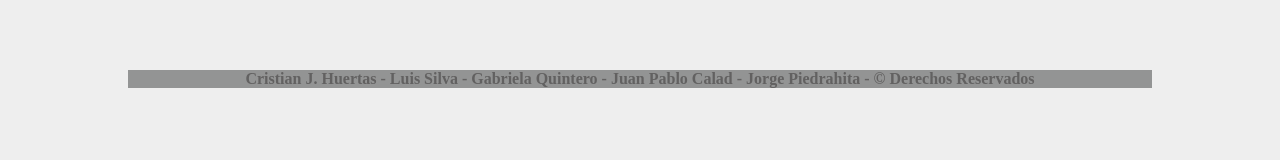
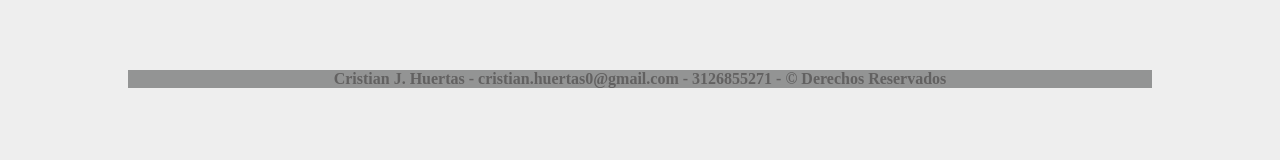
Before and after one commit to CristianHuertas/gestionatec2, a Vue app: page /menu in a window 1280 px wide. Shown: the part 507-667 px from the top of the page. Built offline with nearby package versions, Linux system fonts and the light colour scheme.

Commit message:
Update Pie_pagina.vue

```diff
--- a/src/components/Pie_pagina.vue
+++ b/src/components/Pie_pagina.vue
@@ -2,7 +2,7 @@
 <template>
     <div class="Pie_pagina">
         <!-- <button v-on:click="cambiar_texto">cambiar texto</button> -->
-        <h4> Cristian J. Huertas - Luis Silva - Gabriela Quintero - Juan Pablo Calad - Jorge Piedrahita - © Derechos Reservados</h4>
+        <h4> Cristian J. Huertas - cristian.huertas0@gmail.com - 3126855271 - © Derechos Reservados</h4>
     </div>
 </template>
 
```
